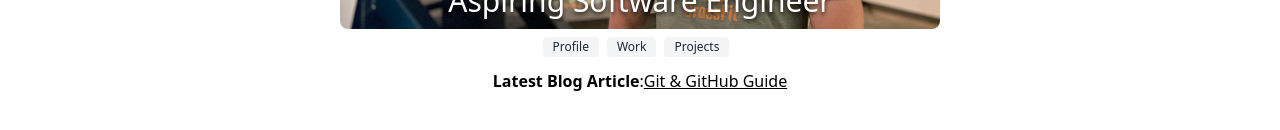
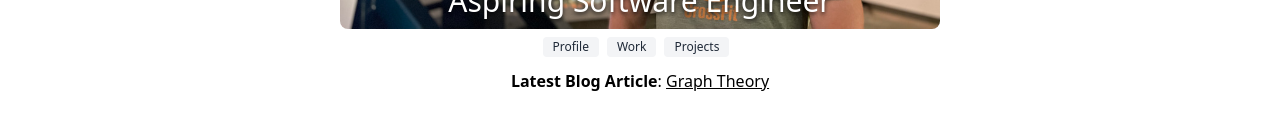
Before and after one commit to chrisdedman/website, a Next.js app: page / in a window 1280 px wide. Shown: the part 554-684 px from the top of the page. Built offline with nearby package versions, Linux system fonts and the light colour scheme.

Commit message:
new blog article 04/19/24

```diff
--- a/src/app/page.tsx
+++ b/src/app/page.tsx
@@ -38,8 +38,7 @@ export default function Page() {
 
       <div className="flex flex-wrap justify-center">
         <p>
-          <b>Latest Blog Article</b>:
-          <a href="https://astranebula.gitbook.io/blog/computer-science/git-and-github-guide" className="underline">Git & GitHub Guide</a>
+          <b>Latest Blog Article</b>: <a href="https://astranebula.gitbook.io/blog/computer-science/graph-theory" className="underline">Graph Theory</a>
         </p>
       </div>
     </div>
```
